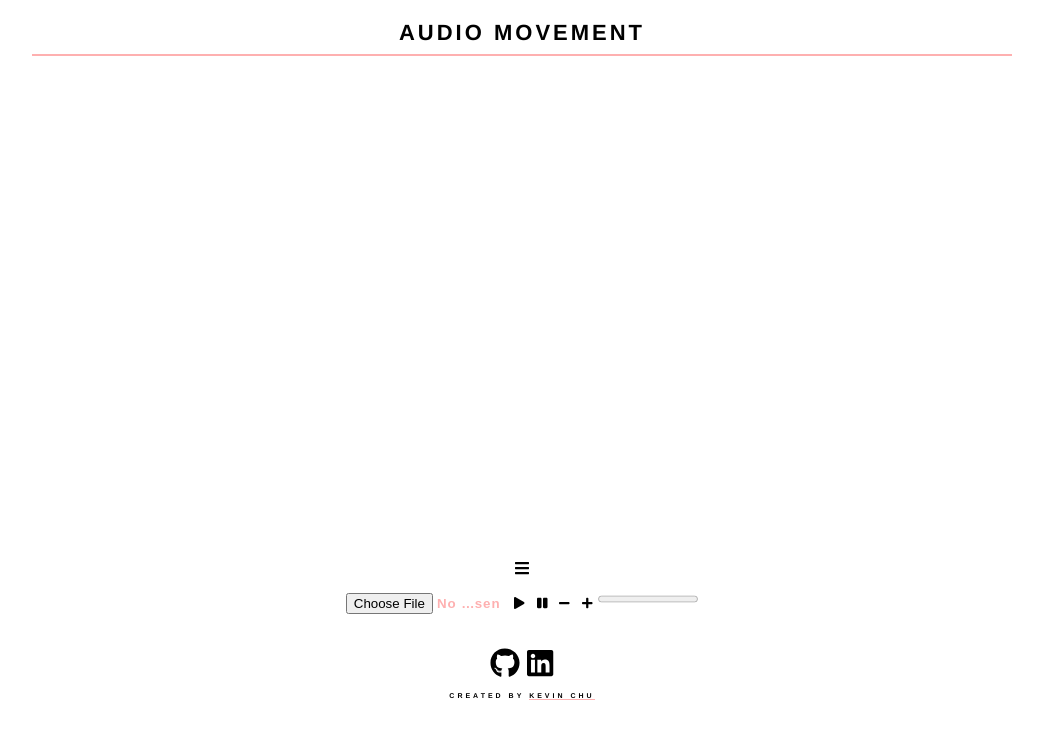
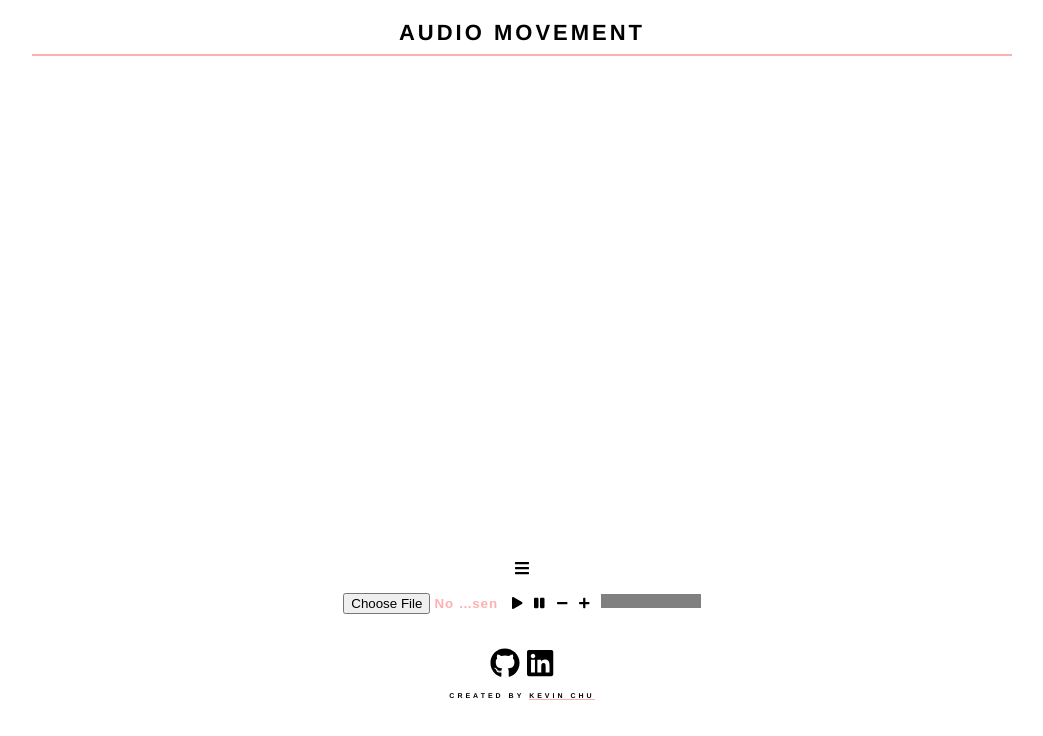
Before and after one commit to kchu93/audio-movement, a website built with webpack: page index.html in a window 1280 px wide. Shown: the whole page, without its empty margins (118-1161 px from the left). Built offline with nearby package versions, Linux system fonts and the light colour scheme; a web font is replaced by a local one.

Commit message:
progress bar tweaks

```diff
--- a/css/audio_movement.css
+++ b/css/audio_movement.css
@@ -64,11 +64,12 @@ canvas {
 }
 
 
-progress::-webkit-progress-bar{
+progress[value] {
   margin-top: 2px;
   margin-left: 5px;
   background-color: white;
   border-radius: 5px;
+  border: none;
 }
 
 progress::-webkit-progress-value{
```
